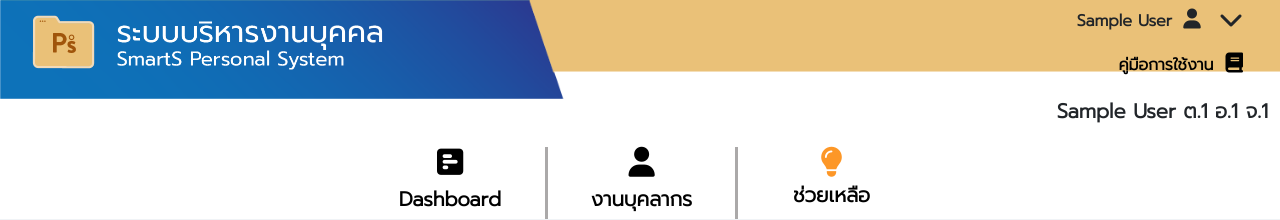
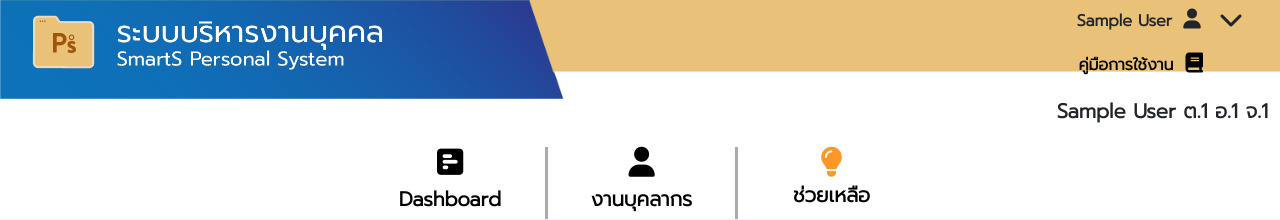
Before and after one commit to praejinjutha/thai, a CodeIgniter app: page /SAR/index.php/HelperHome in a window 1280 px wide. Shown: the top 220 px of the page. Run offline with CodeIgniter, Linux system fonts and the light colour scheme; the visitor is signed in with stand-in values (Sample User, id 1); tables that the repository leaves empty or names only in its code hold one stand-in row (values such as "Sample post"); some libraries are stand-ins or nearby versions.

Commit message:
update user manual

```diff
--- a/app-public/views/HelperHome/Helper-work.php
+++ b/app-public/views/HelperHome/Helper-work.php
@@ -25,7 +25,7 @@ $themes =  base_url();
             </div>
         </div>
         <div class="row">
-            <div class="col pt-1 text-end" style="padding-right: 25px">
+            <div class="col pt-1 text-end" style="padding-right: 65px">
                 <a href="<?= $themes ?>assets/file/ระบบงานบุคลากร.pdf" class="fw-bold" style="text-decoration: none;"
                     target="_blank">
                     <span
--- a/app-public/views/HelperHome_User/Helper-work.php
+++ b/app-public/views/HelperHome_User/Helper-work.php
@@ -25,7 +25,7 @@ $themes =  base_url();
             </div>
         </div>
         <div class="row">
-            <div class="col pt-1 text-end" style="padding-right: 25px">
+            <div class="col pt-1 text-end" style="padding-right: 65px">
                 <a href="<?= $themes ?>assets/file/ระบบงานบุคลากร.pdf" class="fw-bold" style="text-decoration: none;"
                     target="_blank">
                     <span
--- a/app-public/views/PersonnelHome/Personnel-work.php
+++ b/app-public/views/PersonnelHome/Personnel-work.php
@@ -25,7 +25,7 @@ $themes =  base_url();
             </div>
         </div>
         <div class="row">
-            <div class="col pt-1 text-end" style="padding-right: 25px">
+            <div class="col pt-1 text-end" style="padding-right: 65px">
                 <a href="<?= $themes ?>assets/file/ระบบงานบุคลากร.pdf" class="fw-bold" style="text-decoration: none;"
                     target="_blank">
                     <span
--- a/app-public/views/PersonnelHome_User/Personnel-work-User.php
+++ b/app-public/views/PersonnelHome_User/Personnel-work-User.php
@@ -25,7 +25,7 @@ $themes =  base_url();
             </div>
         </div>
         <div class="row">
-            <div class="col pt-1 text-end" style="padding-right: 25px">
+            <div class="col pt-1 text-end" style="padding-right: 65px">
                 <a href="<?= $themes ?>assets/file/ระบบงานบุคลากร.pdf" class="fw-bold" style="text-decoration: none;"
                     target="_blank">
                     <span
--- a/app-public/views/dashboard.php
+++ b/app-public/views/dashboard.php
@@ -26,7 +26,7 @@ $themes =  base_url();
             </div>
         </div>
         <div class="row">
-            <div class="col pt-1 text-end" style="padding-right: 25px">
+            <div class="col pt-1 text-end" style="padding-right: 65px">
                 <a href="<?= $themes ?>assets/file/ระบบงานบุคลากร.pdf" class="fw-bold" style="text-decoration: none;"
                     target="_blank">
                     <span
```
